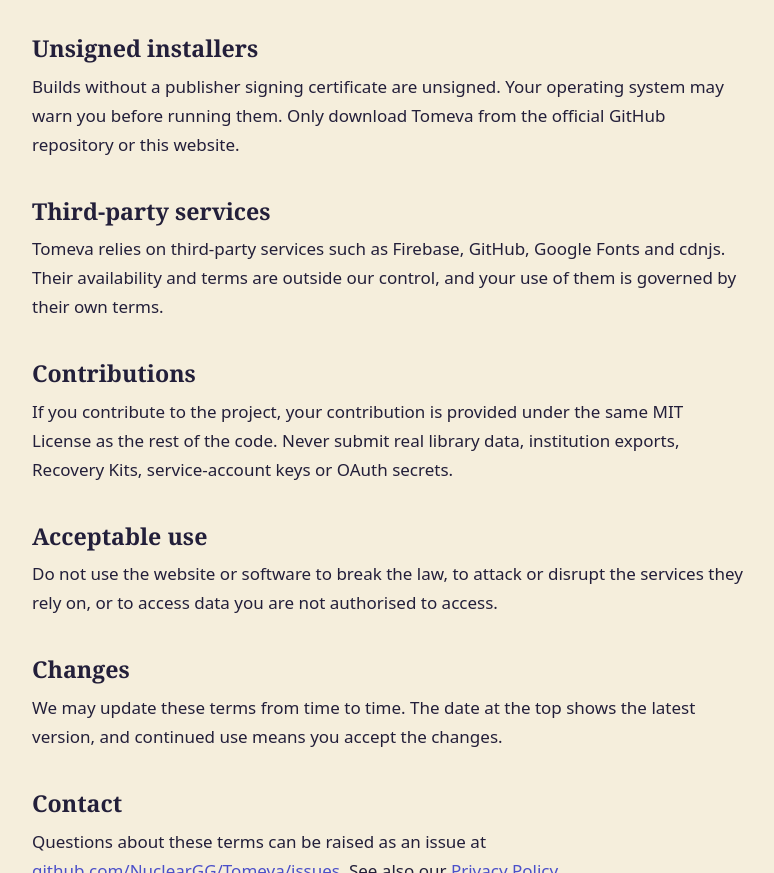
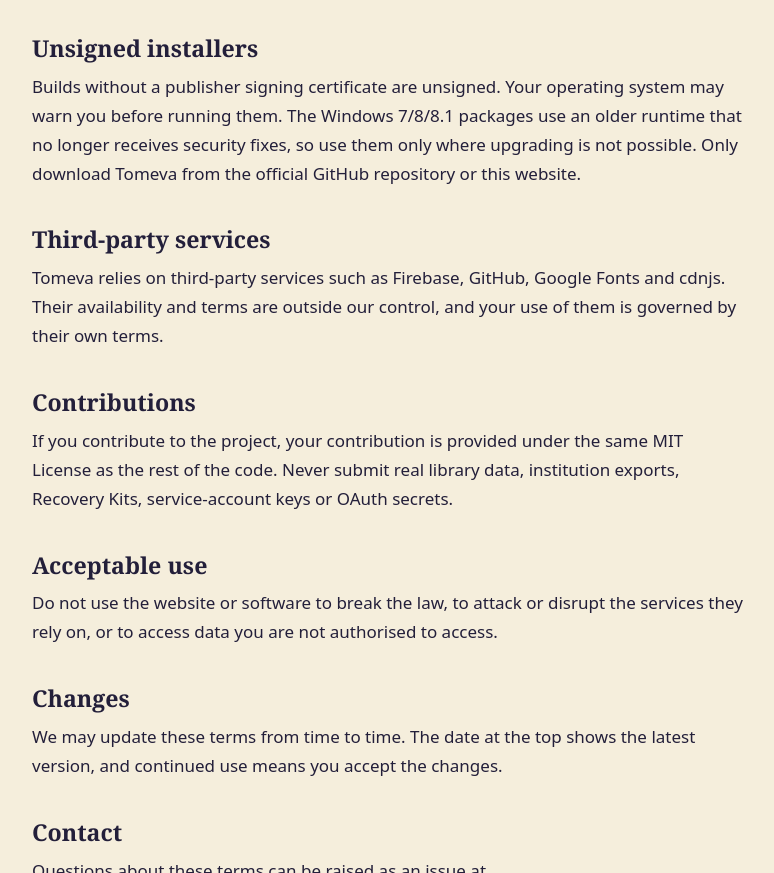
Before and after one commit to NuclearGG/Tomeva, a website: page terms.html in a window 1280 px wide. Shown: the part 1234-2107 px from the top of the page, without its empty margins (252-1026 px from the left). Drawn offline with Linux system fonts and the light colour scheme.

Commit message:
Enhance unsigned installers warning in terms.html
Updated warning about unsigned installers to include information on older runtime security fixes.

```diff
--- a/terms.html
+++ b/terms.html
@@ -43,7 +43,7 @@
 </ul>
 
 <h2>Unsigned installers</h2>
-<p>Builds without a publisher signing certificate are unsigned. Your operating system may warn you before running them. Only download Tomeva from the official GitHub repository or this website.</p>
+<p>Builds without a publisher signing certificate are unsigned. Your operating system may warn you before running them. The Windows 7/8/8.1 packages use an older runtime that no longer receives security fixes, so use them only where upgrading is not possible. Only download Tomeva from the official GitHub repository or this website.</p>
 
 <h2>Third-party services</h2>
 <p>Tomeva relies on third-party services such as Firebase, GitHub, Google Fonts and cdnjs. Their availability and terms are outside our control, and your use of them is governed by their own terms.</p>
```
